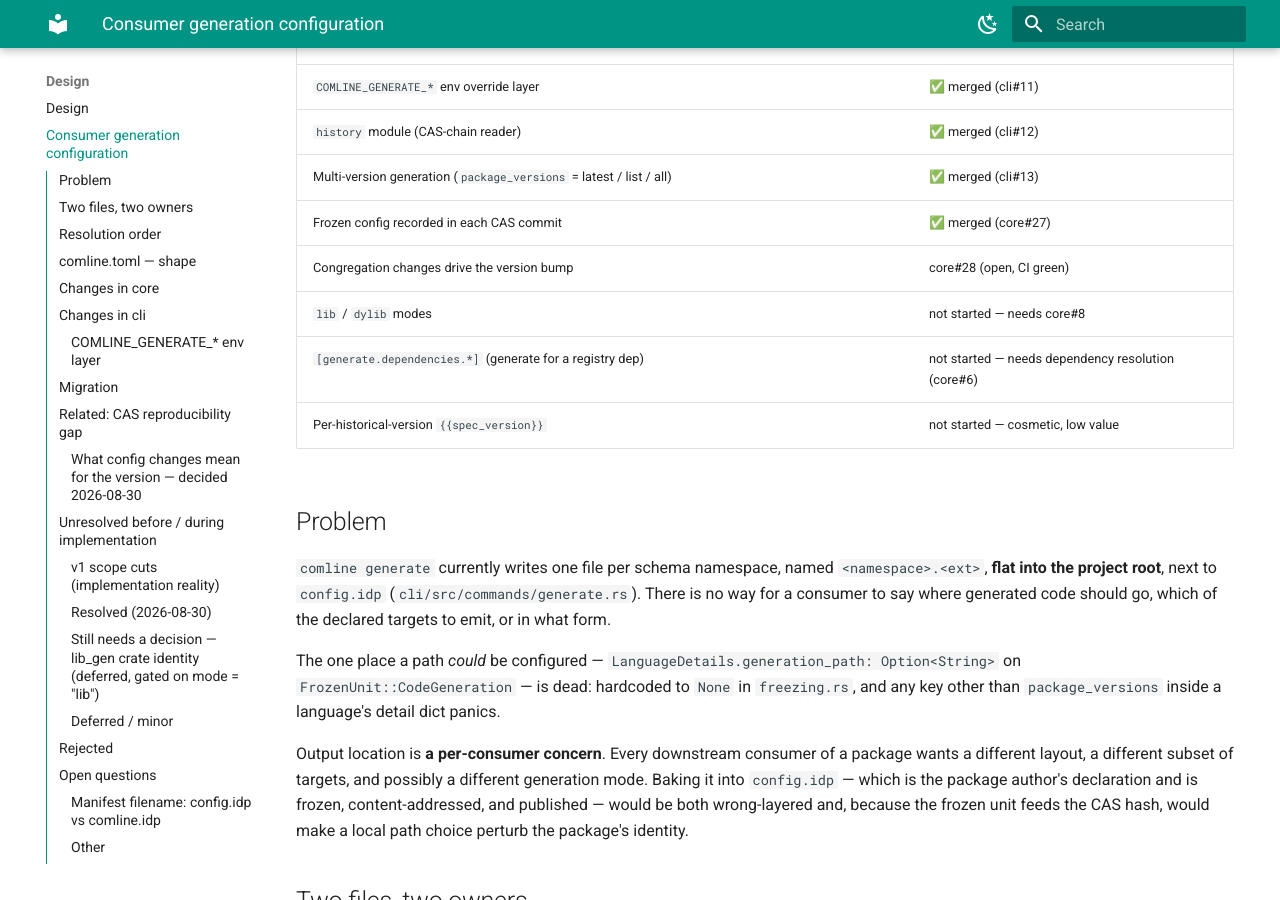
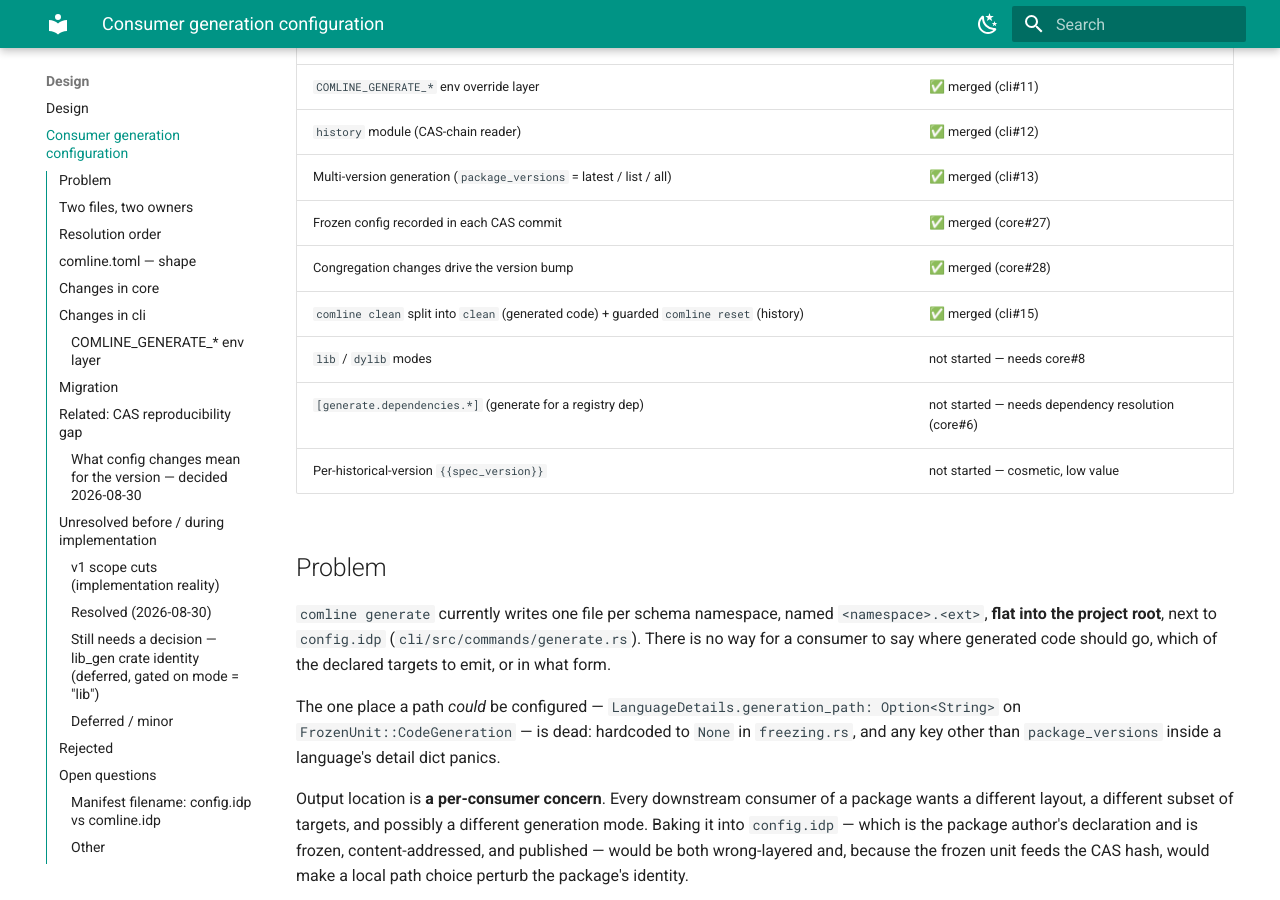
Before and after one commit to ComlineProject/docs, an MkDocs documentation site: the page built from docs/docs/design/consumer-generation-config.md, in a window 1280 px wide and 900 px high, scrolled down 408 px. Built offline with MkDocs 1.6.1 and Material for MkDocs 9.7.7, drawn with Linux system fonts in a browser that asks for light colours; the version menu is left out; some of the changed text lies outside the part shown.

Commit message:
docs(design): refresh status lines — core#28, cli#13, cli#15 all merged
- consumer-generation-config: core#28 row -> merged; Phase B -> merged; added
  the cli#15 clean/reset split row.
- multi-version-generation: cli#13 was still marked 'open, CI green'.

```diff
--- a/docs/docs/design/consumer-generation-config.md
+++ b/docs/docs/design/consumer-generation-config.md
@@ -11,7 +11,8 @@
 | `history` module (CAS-chain reader) | ✅ merged (cli#12) |
 | Multi-version generation (`package_versions` = latest / list / all) | ✅ merged (cli#13) |
 | Frozen config recorded in each CAS commit | ✅ merged (core#27) |
-| Congregation changes drive the version bump | core#28 (open, CI green) |
+| Congregation changes drive the version bump | ✅ merged (core#28) |
+| `comline clean` split into `clean` (generated code) + guarded `comline reset` (history) | ✅ merged (cli#15) |
 | `lib` / `dylib` modes | not started — needs core#8 |
 | `[generate.dependencies.*]` (generate for a registry dep) | not started — needs dependency resolution (core#6) |
 | Per-historical-version `{{spec_version}}` | not started — cosmetic, low value |
@@ -214,8 +215,8 @@
 ### What config changes mean for the version — decided 2026-08-30
 
 **Phase A** (core#27, merged) records the frozen config in each commit's root
-tree as a `config` blob. **Phase B** (core#28) wires the config diff into the
-bump per the table below — `analyze_config_changes` in
+tree as a `config` blob. **Phase B** (core#28, merged) wires the config diff
+into the bump per the table below — `analyze_config_changes` in
 `package::config::ir::diff::analyze`. Live today: `specification_version` change →
 major. The dependency arms are implemented but dormant until a `dependencies`
 block is interpreted into `FrozenUnit::Dependency` (part of core#6).
```
Also changed, not shown: docs/docs/design/multi-version-generation.md (+1 -1 lines).
